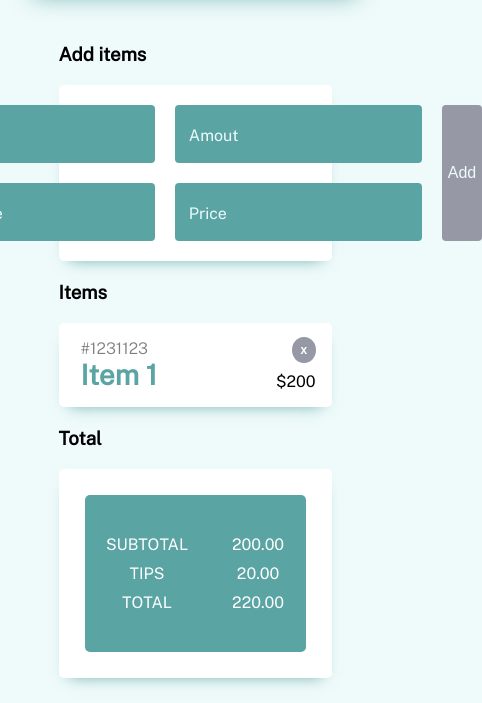
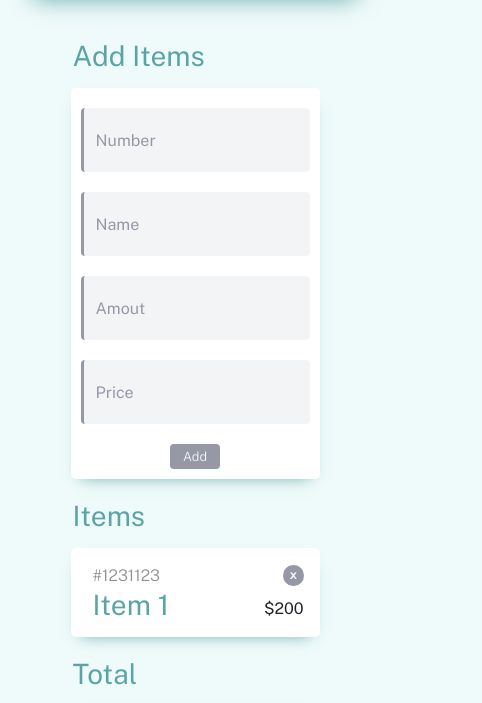
Before and after one commit to badukwei/Receipt, a plain HTML site: page index.html in a window 390 px wide. Shown: the part 103-806 px from the top of the page, 482 px wide, since content can reach past the window. Drawn offline with nearby package versions, Linux system fonts and the light colour scheme.

Commit message:
Rwd, Bug fixing, animations and web styling

```diff
--- a/app/js/script.js
+++ b/app/js/script.js
@@ -3,10 +3,10 @@
 //To fix : 自動進位
 //To fix : defaults of input
 
-let idInput = document.getElementById("new-id");
-let nameInput = document.getElementById("new-name");
-let amountInput = document.getElementById("new-amount");
-let priceInput = document.getElementById("new-price");
+let idInput = document.getElementById("newId");
+let nameInput = document.getElementById("newName");
+let amountInput = document.getElementById("newAmount");
+let priceInput = document.getElementById("newPrice");
 let addButton = document.getElementsByTagName("button")[0];
 let itemsHolder = document.getElementById("itemWrap");
 //Total Price and Tips
@@ -14,7 +14,7 @@ let subTotal = document.getElementById('subTotal');
 let tips = document.getElementById('tips');
 let total = document.getElementById('total');
 
-const createNewItemElement = function(number, name, amout, price) {
+const createNewItemElement = function(number, name, amount, price) {
   //create a listitem
   let item = document.createElement("div");
   //itemNumber & itemName & itemPrice & itemAmount
@@ -24,8 +24,8 @@ const createNewItemElement = function(number, name, amout, price) {
   //itemNumber
   let itemNumber = document.createElement("p");
   //itemName
-  let itemName = document.createElement("h1");
-  //total-price
+  let itemName = document.createElement("h3");
+  //totalPrice
   let totalPrice = document.createElement("p");
   //priceOutput
   let priceOutput = document.createElement("span");
@@ -36,20 +36,20 @@ const createNewItemElement = function(number, name, amout, price) {
 
   //classname
   item.className="item"
-  infoWrap.className = "infoWrap";
+  infoWrap.className = "info-wrap";
   info.className = "info";
-  itemNumber.className = "itemNumber";
-  itemName.className = "itemName";
+  itemNumber.className = "item-number";
+  itemName.className = "item-name";
   totalPrice.className = "total-price";
-  priceOutput.className = "priceOutput";
-  removeWrap.className = "removeWrap";
+  priceOutput.className = "price-output";
+  removeWrap.className = "remove-wrap";
   deleteButton.classList.add("delete", "click-button");
 
 
   //innertext
-  itemNumber.innerText = number;
+  itemNumber.innerText = "#" + number;
   itemName.innerText = name;
-  priceOutput.innerText = parseFloat(amout) * parseFloat(price);
+  priceOutput.innerText = parseFloat(amount) * parseFloat(price);
   totalPrice.innerText = "$";
   deleteButton.innerText = "x";
 
@@ -76,14 +76,11 @@ const addItem = function() {
   itemsHolder.appendChild(listItem);
   bindItemEvents(listItem);
   listItem.classList.add("fade-in");
-  //subTotal.classList.add("fade-in");
-  //tips.classList.add("fade-in");
-  //total.classList.add("fade-in");
   setTimeout(() => {
     countPrice();
   }, 500);
 
-  //defaults?
+  //defaults
   idInput.value = "";
   nameInput.value = "";
   amountInput.value = "";
@@ -109,7 +106,7 @@ let bindItemEvents = function(listItem) {
   console.log("Bind list item events");
   //select listItem's children
   let deleteButton = listItem.querySelector(".delete");
-  let price = listItem.querySelector(".priceOutput").innerText;
+  let price = listItem.querySelector(".price-output").innerText;
   console.log(price);
   //bind deleteItem to delete button
   deleteButton.onclick = deleteItem;
@@ -124,7 +121,7 @@ for(let i = 0; i < itemsHolder.children.length; i++) {
 let countPrice = function() {
   console.log('Counting the price');
   subTotal.innerHTML = 0;
-  let priceOutputSum = itemsHolder.querySelectorAll('.priceOutput');
+  let priceOutputSum = itemsHolder.querySelectorAll('.price-output');
   for(let i = 0; i < priceOutputSum.length; i++) {
       subTotal.innerHTML = (parseFloat(priceOutputSum[i].innerHTML) + parseFloat(subTotal.innerHTML)).toFixed(2)
   }
--- a/app/scss/_footer.scss
+++ b/app/scss/_footer.scss
@@ -1,4 +1,4 @@
-.inner-footer {
+.footer {
     background: $white;
     margin: 20px auto;
     padding: 1.625rem;
@@ -6,14 +6,15 @@
     box-shadow: $desaturatedDarkCyan 0px 8px 15px -10px;
 
 
-    .footerWrap {
-        background: $desaturatedDarkCyan;
+    &-wrap {
+        background: $lightGrayishBlue;
         border-radius: inherit;
-        text-align: center;
+        border-left: solid $grayishBlue;
+        display: flex;
+        justify-content: center;
 
-        .footerTitle {
-            display: inline-block;
-            margin-right: 40px;
+        &-title {
+            margin-right: 20px;
 
             ul {
                 display: block;
@@ -24,15 +25,14 @@
                 li {
                     margin: 10px auto;
                     text-align: center;
-                    color: $white;
+                    color: $veryDarkGrayish;
                 }
             }
 
 
         }
 
-        .footerNumbers {
-            display: inline-block;
+        &-numbers {
 
             ul {
                 display: block;
@@ -43,7 +43,7 @@
                 li {
                     margin: 10px auto;
                     text-align: center;
-                    color: $white;
+                    color: $veryDarkGrayish;
                 }
             }
         }
--- a/app/scss/_globals.scss
+++ b/app/scss/_globals.scss
@@ -22,3 +22,10 @@ body {
         transition: all 0.4s ease;
     }
 }
+
+h2 {
+    color: $desaturatedDarkCyan;
+    margin: 0px 0px -5px 2px;
+    font-size: 28px;
+    font-weight: 500;
+}
--- a/app/scss/_header.scss
+++ b/app/scss/_header.scss
@@ -1,8 +1,6 @@
 header {
 
-
     img {
-        position: relative;
         width: 100%;
         background-color: $desaturatedDarkCyan;
         font-family: 'Public Sans', sans-serif;
--- a/app/scss/_inputs.scss
+++ b/app/scss/_inputs.scss
@@ -2,49 +2,50 @@ input:focus ~ label, textarea:focus ~ label, input:valid ~ label, textarea:valid
     font-size: 0.75em;
     color: $lightGrayishCyan;
     top: -5px;
-    -webkit-transition: all 0.25s ease;
     transition: all 0.25s ease;
 }
-
-//什麼意思?
 
 #add-items {
     padding: 0px;
 }
 
 .add-container {
-    display: flex;
     justify-content: center;
+    padding-top: 10px;
 
     .styled-input {
-        margin: 20px 10px;
+        margin: 20px 0px 0px 0px;
+        padding: 0px 10px;
         position: relative;
         border-radius: 4px;
 
         label {
-            color: $lightGrayishCyan;
+            color: $grayishBlue;
             padding: 1.3rem 30px 1rem 30px;
             position: absolute;
             top: 0px;
-            left: -16px;
+            left: -5px;
             transition: all 0.25s ease;
             pointer-events: none;
         }
 
         //opacity transition
-
         input {
         text-align: center;
         padding: 20px;
         border: 0;
+        border-left: solid $grayishBlue;
         font-size: 1rem;
-        background-color: $desaturatedDarkCyan;
-        color: $lightGrayishCyan;
+        background-color: $lightGrayishBlue;
+        color: $veryDarkGrayish;
         border-radius: 4px;
+        width: 100%;
         }
 
-        input:focus,
-        textarea:focus { outline: 0; }
+        input:focus {
+            outline: 0;
+        }
+
     }
 
     .add-button {
@@ -52,6 +53,9 @@ input:focus ~ label, textarea:focus ~ label, input:valid ~ label, textarea:valid
         color: $lightGrayishCyan;
         background-color: $grayishBlue;
         font-weight: 300;
-        font-size: 1rem;
+        font-size: 0.8rem;
+        padding: 3px;
+        width: 20%;
+        margin-bottom: 10px;
     }
 }
--- a/app/scss/_main.scss
+++ b/app/scss/_main.scss
@@ -13,17 +13,16 @@ body {
         box-shadow: $desaturatedDarkCyan 0px 11px 25px -10px;
         text-align: center;
         font-size: $font-med;
-        font-weight: 500;
-        color: veryDarkGrayish;
+        font-weight: 700;
+        color: $veryDarkGrayish;
     }
+}
 
 .container {
-    display: block;
     margin: 100px auto;
     width: 70%;
 
     .item {
-        display: block;
         position: relative;
         background: $white;
         margin: 20px auto;
@@ -31,15 +30,13 @@ body {
         border-radius: 5px;
         box-shadow: $desaturatedDarkCyan 0px 8px 15px -10px;
 
-        .infoWrap {
+        .info-wrap {
             display: flex;
             justify-content: space-between;
 
             .info {
-                vertical-align: middle;
 
-                .itemNumber {
-                    display: block;
+                .item-number {
                     margin-top: 0px;
                     margin-left: 6px;
                     margin-bottom: 0px;
@@ -48,39 +45,35 @@ body {
                     opacity: 0.5;
                 }
 
-                .itemName {
-                    display: block;
+                .item-name {
                     margin-top: 0px;
                     margin-left: 6px;
                     margin-bottom: 0px;
                     font-size: 28px;
+                    font-weight: 500;
                     color: $desaturatedDarkCyan;
 
                 }
             }
 
             .total-price {
-                vertical-align: middle;
-                text-align: center;
                 font-size: $font-sm;
                 position: absolute;
                 right: 16px;
                 bottom: 0px;
             }
 
-            .removeWrap {
-                vertical-align: middle;
+            .remove-wrap {
+                margin-top: -2px;
 
                 .delete {
-                    text-decoration: none;
-                    font-family: "Montserrat", sans-serif;
-                    color: #ffffff;
+                    color: $lightGrayishCyan;
                     font-weight: bold;
                     background: $grayishBlue;
-                    padding: 0.5em 0.7em;
+                    padding: 0.5em 0.58em 0.58em ;
                     font-size: 0.75em;
                     border-radius: 100%;
-                    line-height: 0.8;
+                    line-height: 0.7;
                     border: none;
                 }
             }
@@ -88,4 +81,4 @@ body {
     }
 }
 
-}
+//To improve: Less html tags and reduce useless attribute
--- a/index.html
+++ b/index.html
@@ -2,20 +2,14 @@
 <html lang="en">
 <head>
   <meta charset="UTF-8">
-  <meta name="viewport" content="width=device-width, initial-scale=1.0"> <!-- displays site properly based on user's device -->
+  <meta name="viewport" content="width=device-width, initial-scale=1.0">
   <title>To split the money more convient</title>
   <link rel="icon" type="image/png" sizes="32x32" href="./images/favicon-32x32.png">
   <link rel="preconnect" href="https://fonts.googleapis.com">
   <link rel="preconnect" href="https://fonts.gstatic.com" crossorigin>
   <link href="https://fonts.googleapis.com/css2?family=Public+Sans:wght@300;400&display=swap" rel="stylesheet">
+  <link href="https://cdn.jsdelivr.net/npm/bootstrap@5.2.1/dist/css/bootstrap.min.css" rel="stylesheet" integrity="sha384-iYQeCzEYFbKjA/T2uDLTpkwGzCiq6soy8tYaI1GyVh/UjpbCx/TYkiZhlZB6+fzT" crossorigin="anonymous">
   <link rel="stylesheet" href="app/scss/style.css">
-
-  <!-- Feel free to remove these styles or customise in your own stylesheet 👍
-  <style>
-    .attribution { font-size: 11px; text-align: center; }
-    .attribution a { color: hsl(228, 45%, 44%); }
-  </style>
-   -->
 </head>
 <body>
   <header>
@@ -23,112 +17,54 @@
       <img src="resource/images/bg-header-desktop.svg" alt="header-img-desktop">
     </a>
   </header>
-  <div class="topbar">My Receipt</div>
+  <div class="topbar">Customer's Receipt</div>
   <div class="container">
-    <h3 class="add-header">Add items</h3>
-    <div id="add-items" class="item">
-      <div class="add-container">
-        <div class="add-info">
-          <div class="input-number">
-            <div class="styled-input">
-              <input id="new-id" type="text" required />
+    <h2>Add Items</h2>
+    <div class="add-container p-0 row justify-content-center item">
+      <div class="styled-input col-12 col-sm-5 order-1">
+        <input id="newId" type="text" required />
         <label>Number</label>
       </div>
+      <div class="styled-input col-12 col-sm-5 order-2 order-sm-3">
+        <input id="newName" type="text" required />
+        <label>Name</label>
       </div>
-          <div class="input-name">
-            <div class="styled-input">
-              <input id="new-name" type="text" required />
-              <label>Item Name</label>
-            </div>
-          </div>
-        </div>
-        <div class="input-price">
-          <div class="amount">
-            <div class="styled-input">
-              <input id="new-amount" type="text" required />
+      <div class="styled-input col-12 col-sm-5 order-3 order-sm-2">
+        <input id="newAmount" type="text" required />
         <label>Amout</label>
       </div>
-          </div>
-          <div class="price">
-            <div class="styled-input">
-              <input id="new-price" type="text" required />
+      <div class="styled-input col-12 col-sm-5 order-4">
+        <input id="newPrice" type="text" required />
         <label>Price</label>
       </div>
+      <button class="styled-input add-button click-button order-5">Add</button>
     </div>
-        </div>
-        <button class="styled-input add-button click-button">Add</button>
-      </div>
-    </div>
-    <h3 class="item-header">Items</h3>
+    <h2>Items</h2>
     <div id="itemWrap">
       <div class="item">
-        <div class="infoWrap">
+        <div class="info-wrap">
           <div class="info">
-            <p class="itemNumber">#1231123</p>
-            <h1 class="itemName">Item 1</h1>
+            <p class="item-number">#1231123</p>
+            <h3 class="item-name">Item 1</h1>
           </div>
-          <p class="total-price">$<span class="priceOutput">200</span></p>
-          <div class="removeWrap">
+          <p class="total-price">$<span class="price-output">200</span></p>
+          <div class="remove-wrap">
             <label id="deleteButton" class="delete click-button">x</label>
           </div>
         </div>
       </div>
     </div>
-    <!--
-    <div class="item">
-      <div class="infoWrap">
-        <div class="info">
-          <p class="itemNumber">#1238923</p>
-          <h1 class="itemName">Item 2</h1>
-        </div>
-        <div class="total-price">
-          <p class="inputs"><input class="amount" type="text" placeholder="2"> x <input class="price" type="text" placeholder="100"> = $<span class="priceOutput">200</span></p>
-        </div>
-        <div class="removeWrap">
-          <a href="" id="deleteButton" class="delete">x</a>
-        </div>
-      </div>
-    </div>
-    <div class="item">
-      <div class="infoWrap">
-        <div class="info">
-          <p class="itemNumber">#12334123</p>
-          <h1 class="itemName">Item 3</h1>
-        </div>
-        <div class="total-price">
-          <p class="inputs"><input class="amount" type="text" placeholder="2"> x <input class="price" type="text" placeholder="100"> = $<span class="priceOutput">200</span></p>
-        </div>
-        <div class="removeWrap">
-          <a href="" id="deleteButton" class="delete">x</a>
-        </div>
-      </div>
-    </div>
-    <div class="item">
-      <div class="infoWrap">
-        <div class="info">
-          <p class="itemNumber">#12355123</p>
-          <h1 class="itemName">Item 4</h1>
-        </div>
-        <div class="total-price">
-          <p class="inputs"><input class="amount" type="text" placeholder="2"> x <input class="price" type="text" placeholder="100"> = $<span class="priceOutput">200</span></p>
-        </div>
-        <div class="removeWrap">
-          <a href="" id="deleteButton" class="delete">x</a>
-        </div>
-      </div>
-    </div>
-    -->
-    <h3>Total</h3>
-    <div class="inner-footer">
-      <div class="footerWrap">
-        <div class="footerTitle">
+    <h2>Total</h2>
+    <div class="footer">
+      <div class="footer-wrap">
+        <div class="footer-wrap-title">
           <ul>
             <li>SUBTOTAL</li>
             <li>TIPS</li>
             <li>TOTAL</li>
           </ul>
         </div>
-        <div class="footerNumbers">
+        <div class="footer-wrap-numbers">
           <ul>
             <li id="subTotal">3</li>
             <li id="tips">4</li>
@@ -138,8 +74,7 @@
       </div>
     </div>
   </div>
-
-
+  <script src="https://cdn.jsdelivr.net/npm/bootstrap@5.2.1/dist/js/bootstrap.bundle.min.js" integrity="sha384-u1OknCvxWvY5kfmNBILK2hRnQC3Pr17a+RTT6rIHI7NnikvbZlHgTPOOmMi466C8" crossorigin="anonymous"></script>
   <script src="app/js/script.js"></script>
 </body>
 </html>
```
Also changed, not shown: app/scss/style.css, 1 other file. Lines whose indentation alone changed are shown as unchanged.
